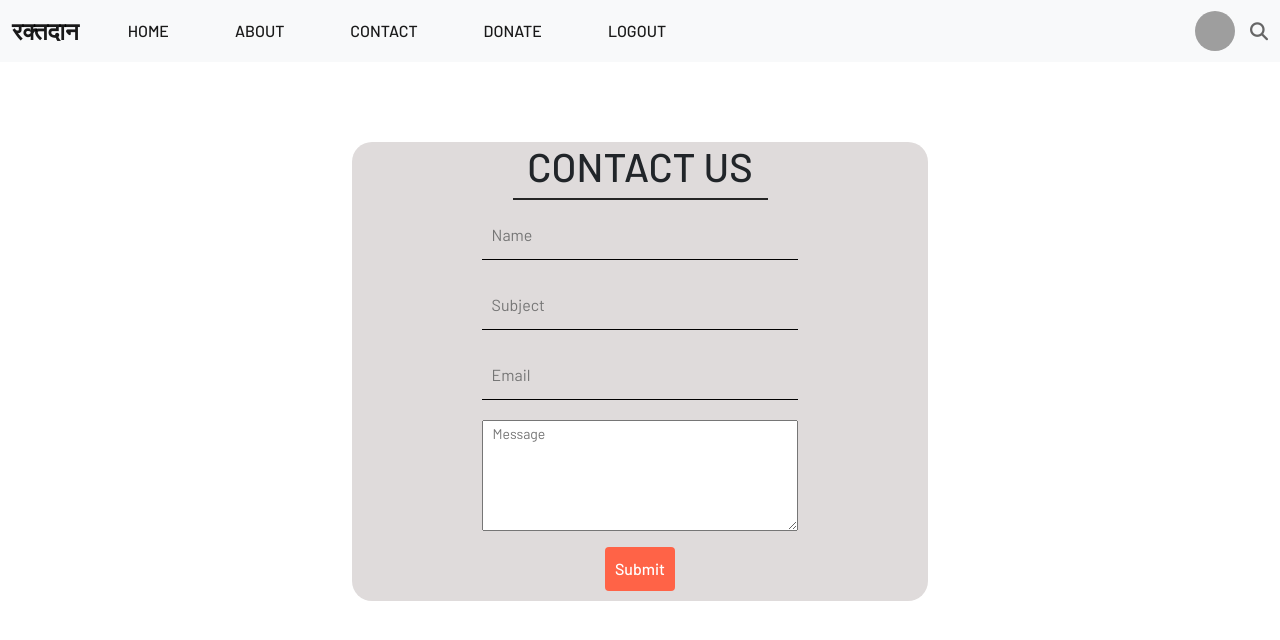
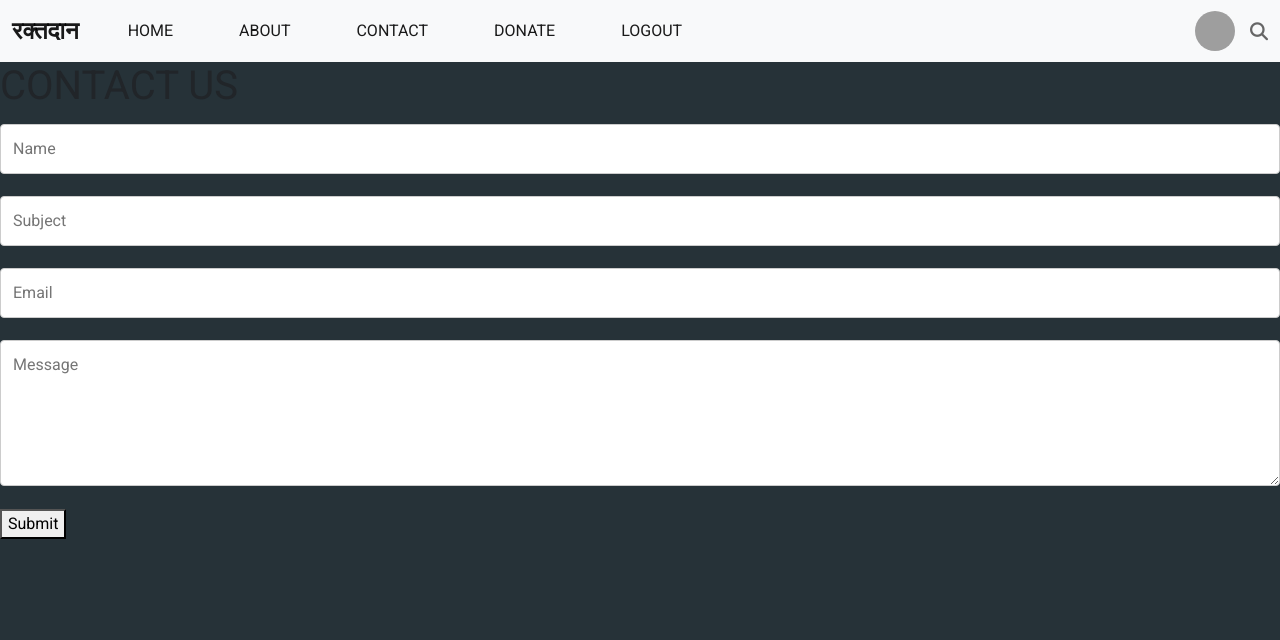
Before and after one commit to Ayush8532/RFR, a React (Create React App) app: page /contact in a window 1280 px wide. Shown: the top 640 px of the page. Built offline with nearby package versions, Linux system fonts and the light colour scheme; grey boxes are pictures that could not be loaded; a web font is replaced by a local one.

Commit message:
css changed

```diff
--- a/src/Pages/contact/contact.css
+++ b/src/Pages/contact/contact.css
@@ -1,58 +1,82 @@
-.container1{
-    display: flex;
-    flex-direction: column;
-    justify-content: center;
-    align-items: center;
+@import url("https://fonts.googleapis.com/css?family=Roboto:400");
 
+/* Set font of all elements to 'Roboto' */
+* {
+	font-family: 'Roboto', sans-serif;
+	font-weight: 400;
 }
-.underline{
-    width: 255px;
-    height: 2px;
-    background-color: rgb(37, 37, 37);
+
+/* Remove outline of all elements on focus */
+*:focus {
+	outline: 0;
 }
-.c-right{
-    width: 45%;
-    margin-top: 80px;
-    border-radius: 20px;
-    display: flex;
-    flex-direction: column;
-    align-items: center;
-    justify-content: center;
-    text-align: center;
-    background-color: rgb(223, 219, 219);
+
+body {
+	background: #263238;  /* Set background color to #263238*/
 }
-.contact-input{
-    width: 55%;
-    height: 50px;
-    border: none;
-    background: none;
-    border-bottom: 1px solid black;
-    margin: 10px 0px;
-    font-size: 16px;
-    padding-left: 10px;
-    outline: none;
-    color: black;
+
+h3 {
+	text-align: center;
 }
-textarea{
-    width:55%;
-    margin: 10px 0px;
-    font-size: 14px;
-    padding-left: 10px;
-    outline: none;
+
+/* Add styles to 'container' class */
+.container {
+	padding: 12px 24px 24px 24px;
+	margin: 48px 12px;
+	background: #E3F2FD;
+	border-radius: 4px;
 }
-button{
-    text-decoration: none;
-    background-color:tomato;
-    padding: 10px;
-    font-weight: 500;
-    font-size: 16px;
+
+/* Add styles to 'label' selector */
+label {
+	font-size: 0.85em;
+	margin-left: 12px;
+}
+
+/* Add styles to 'input' and 'textarea' selectors */
+input[type=text],input[type=email], textarea {
+    width: 100%;
+    padding: 12px;
+    border: 1px solid #ccc;
     border-radius: 4px;
-    border: none;
-    color: white;
-    cursor: pointer;
-    margin-bottom: 10px;
+    box-sizing: border-box;
+    margin-top: 6px;
+    margin-bottom: 16px;
+    resize: vertical;
 }
-button:hover{
-    background-color:red ;
-    color: white;
+
+/* Add styles to show 'focus' of selector */
+input[type=text]:focus,input[type=email]:focus, textarea:focus {
+	border: 1px solid green;
 }
+
+/* Add styles to the submit button */
+input[type=submit] {
+	background: #64B5F6;
+	margin: 0 auto;
+	outline: 0;
+	color: white;
+	border: 0;
+	padding: 12px 24px;
+	border-radius: 4px;
+	transition: all ease-in-out 0.1s;
+	position: relative;
+	display: inline-block;
+	text-align: center;
+}
+
+/* Add styles for 'focus' property */
+input[type=submit]:focus {
+	background: #A5D6A7;
+	color: whitesmoke;
+}
+
+/* Style 'hover' property */
+input[type=submit]:hover {
+	background: #2196F3;
+}
+
+/* Align items to center of the 'div' with the class 'center' */
+.center {
+	text-align: center;
+}
```
